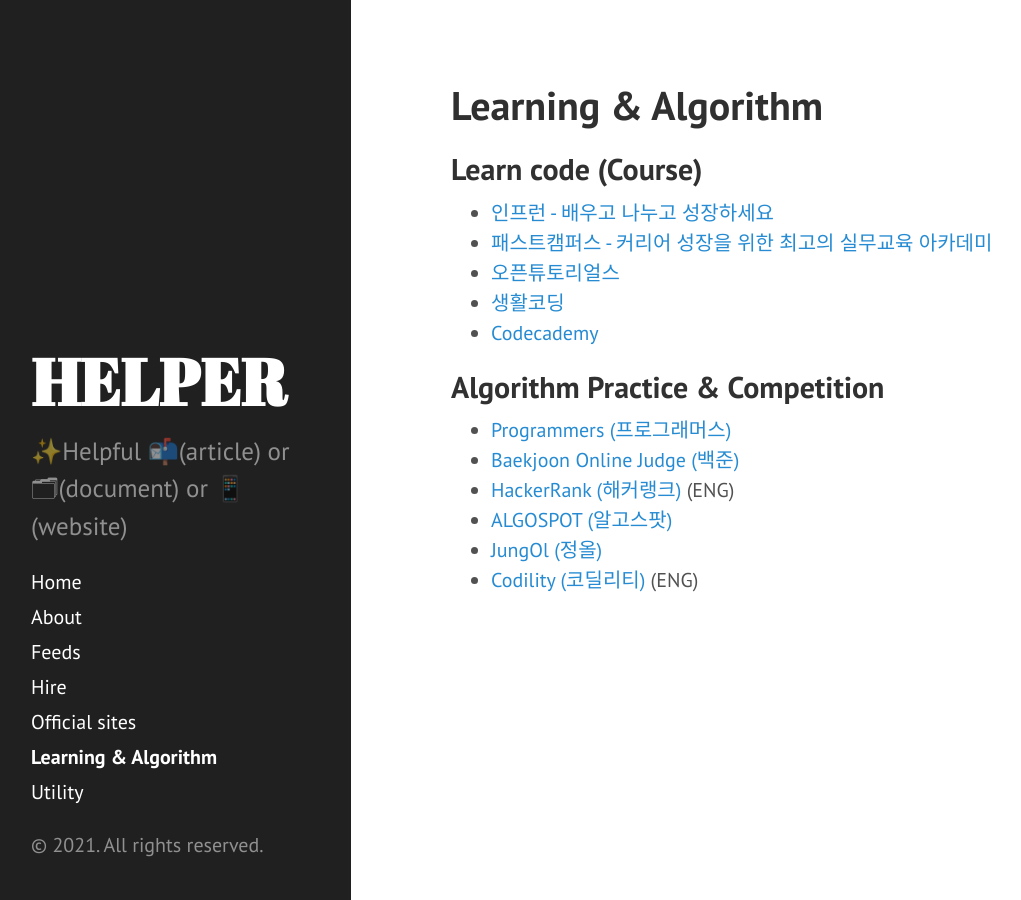
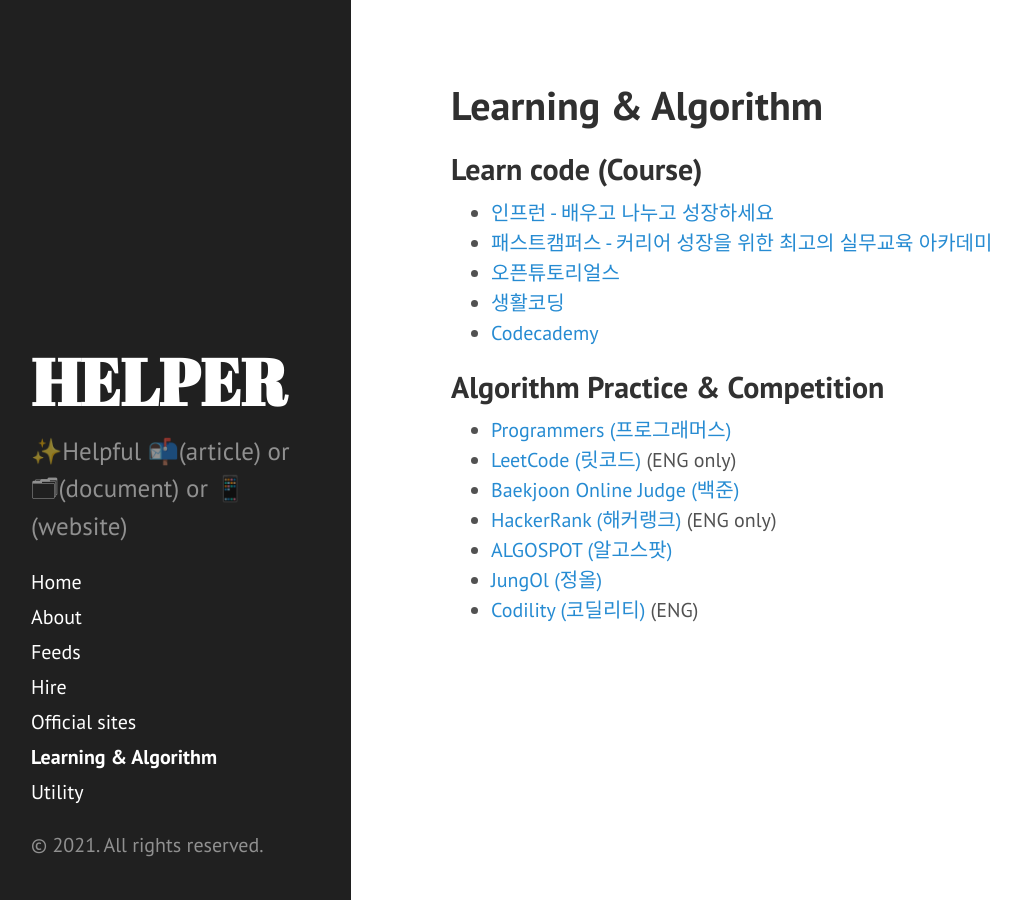
Before and after one commit to bin-e/helper, a Jekyll site: the page built from study.md, in a window 1280 px wide. Shown: the whole page, without its empty margins (9-1030 px from the left). Built offline with Jekyll 4.4.1, drawn with Linux system fonts in a browser that asks for light colours; Markdown is read by kramdown in place of the engine named in the settings.

Commit message:
Update  contents

```diff
--- a/study.md
+++ b/study.md
@@ -12,8 +12,9 @@ title: Learning & Algorithm
 
 ## Algorithm Practice & Competition
 - [Programmers (프로그래머스)](https://programmers.co.kr/learn)
+- [LeetCode (릿코드)](https://leetcode.com/) (ENG only)
 - [Baekjoon Online Judge (백준)](https://www.acmicpc.net/)
-- [HackerRank (해커랭크)](https://www.hackerrank.com/) (ENG)
+- [HackerRank (해커랭크)](https://www.hackerrank.com/) (ENG only)
 - [ALGOSPOT (알고스팟)](https://algospot.com/)
 - [JungOl (정올)](http://www.jungol.co.kr/)
 - [Codility (코딜리티)](https://app.codility.com/programmers/) (ENG)
```
